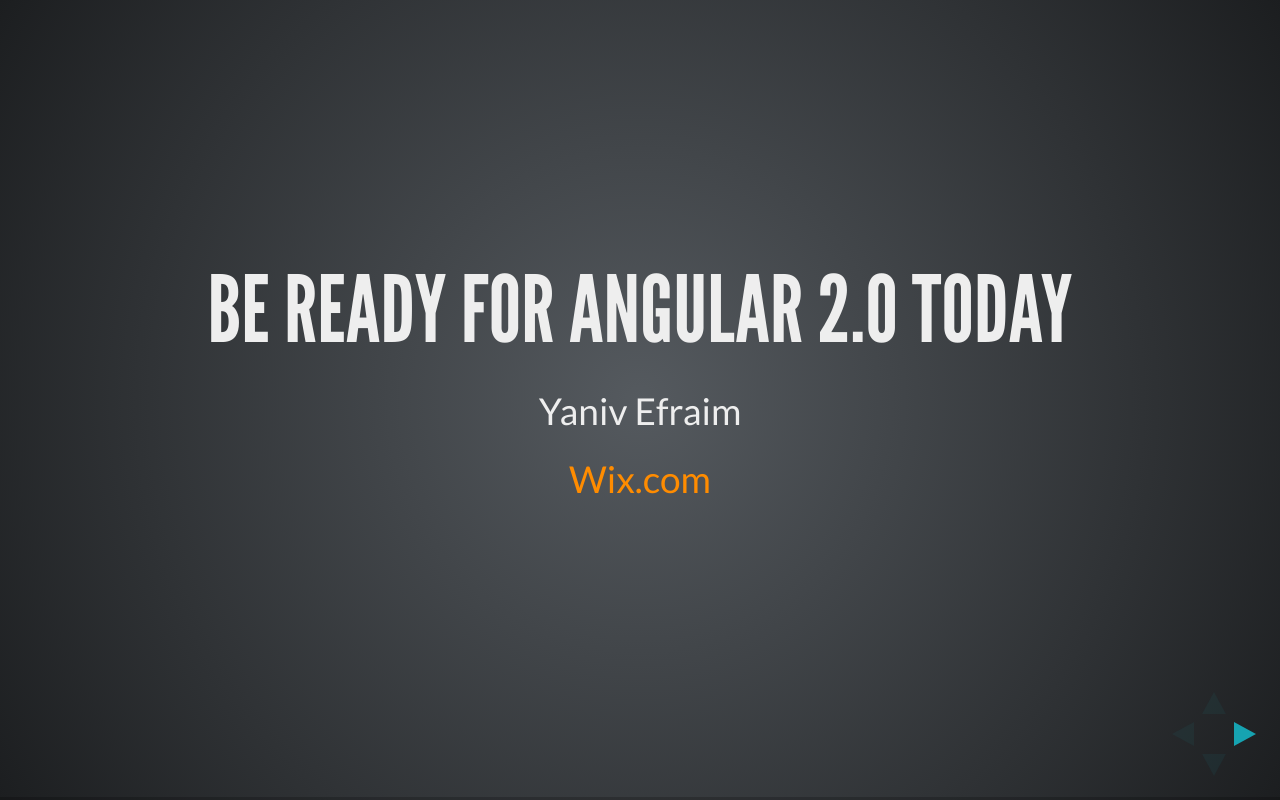
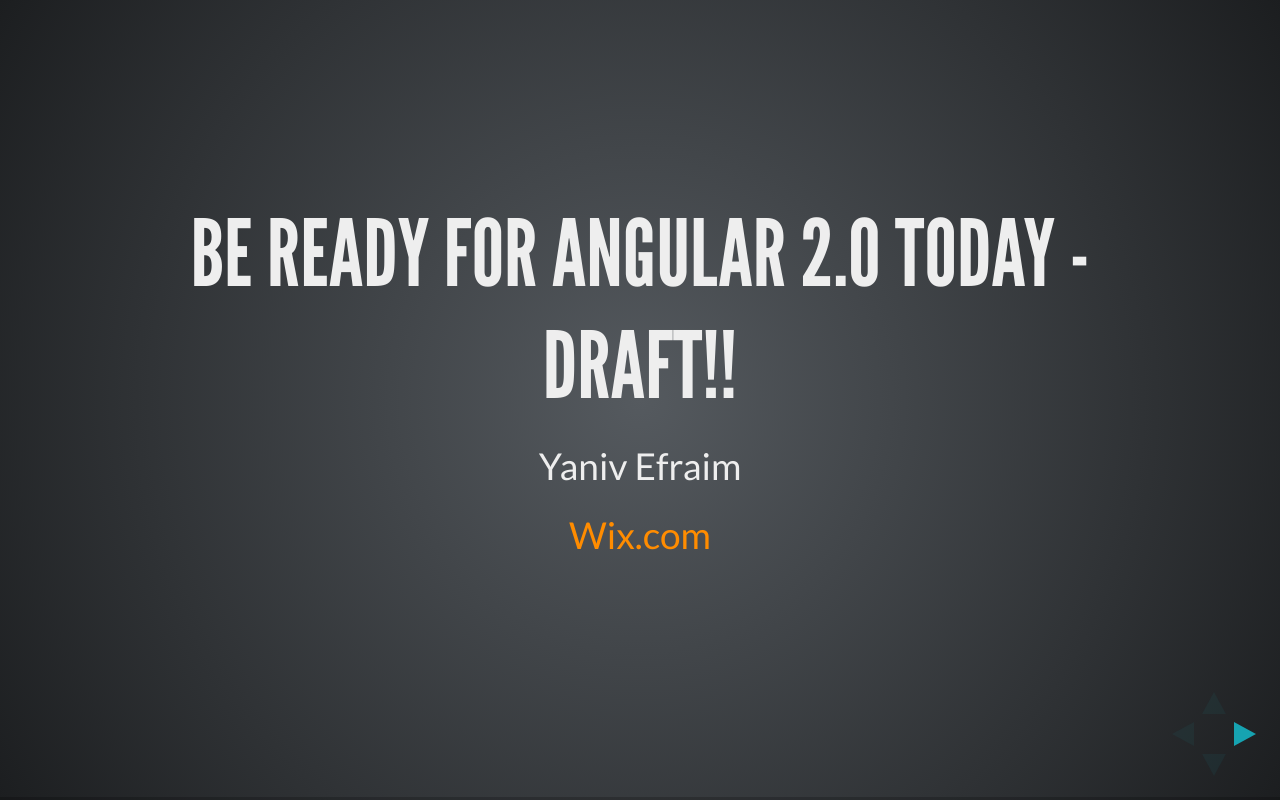
Before and after one commit to yanivefraim/be-ready-for-angular2-today, a website: page index.html in a window 1280 px wide. Drawn offline with Linux system fonts and the light colour scheme.

Commit message:
added 'draft'

```diff
--- a/index.html
+++ b/index.html
@@ -48,7 +48,7 @@
 			<!-- Any section element inside of this container is displayed as a slide -->
 			<div class="slides">
 				<section>
-					<h1>BE READY FOR ANGULAR 2.0 TODAY</h1>
+					<h1>BE READY FOR ANGULAR 2.0 TODAY - DRAFT!!</h1>
 					<div>
 						<p>Yaniv Efraim</p>
 					</div>
```
